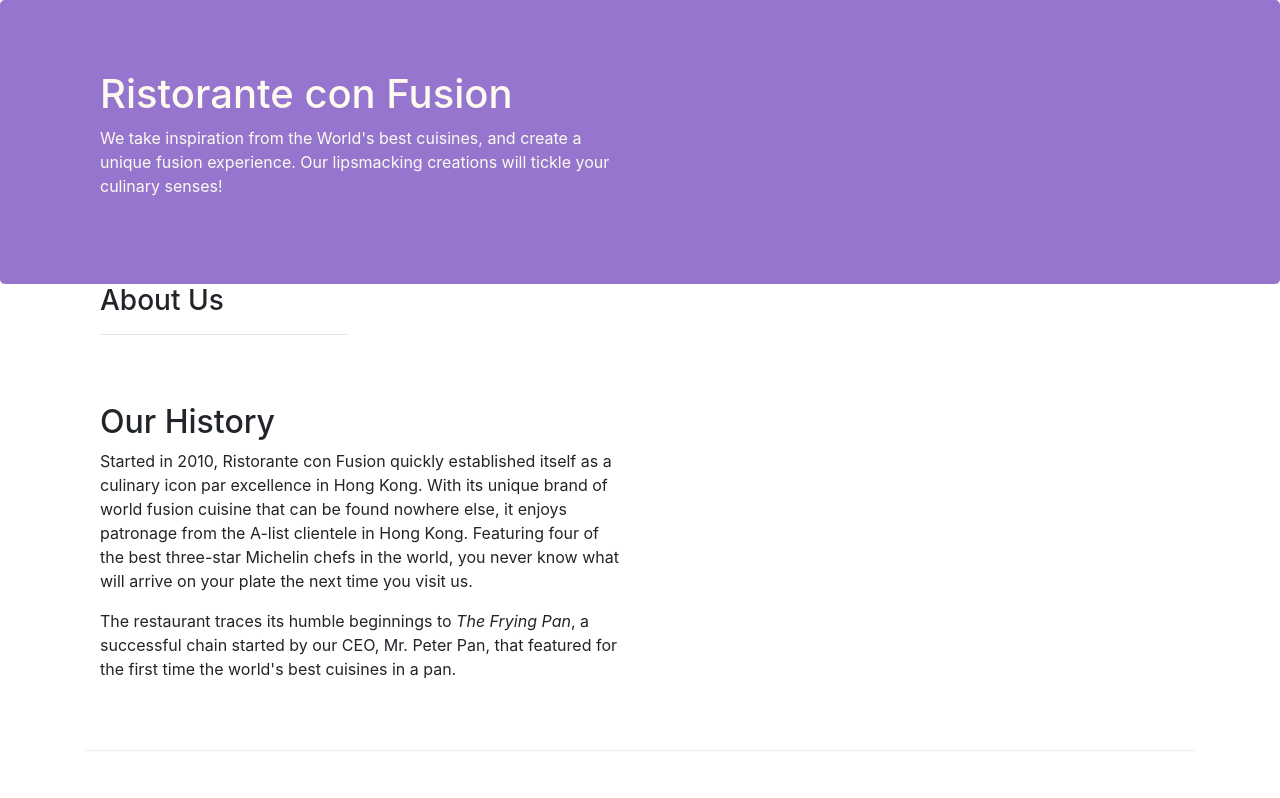
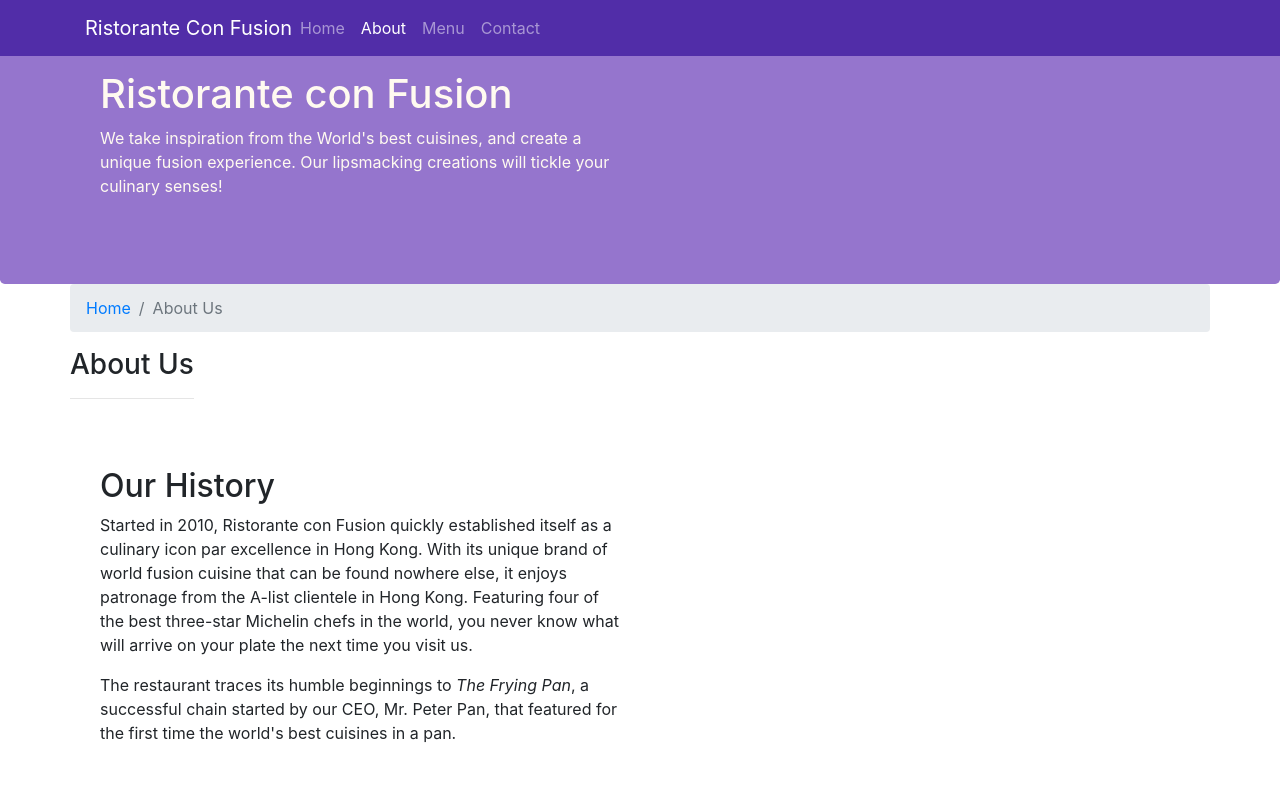
Before and after one commit to Rodvad/Bootstrap-test, a website: page aboutus.html in a window 1280 px wide. Shown: the top 798 px of the page. Drawn offline with nearby package versions, Linux system fonts and the light colour scheme.

Commit message:
Navbar and Breadcumbs

```diff
--- a/aboutus.html
+++ b/aboutus.html
@@ -14,6 +14,23 @@
 </head>
 
 <body>
+    <nav class="navbar navbar-dark navbar-expand-sm fixed-top">
+        <div class="container">
+            <button class="navbar-toggler" type="button" data-toggle="collapse" data-target="#Navbar">
+                <span class="navbar-toggler-icon"></span>
+            </button>
+            <a class="navbar-brand mr-auto" href="./index.html">Ristorante Con Fusion</a>
+            <div class="collapse navbar-collapse" id="Navbar">
+                <ul class="navbar-nav mr-auto">
+                    <li class="nav-item"><a class="nav-link" href="./index.html">Home</a></li>
+                    <li class="nav-item active"><a class="nav-link" href="#">About</a></li>
+                    <li class="nav-item"><a class="nav-link" href="#">Menu</a></li>
+                    <li class="nav-item"><a class="nav-link" href="#">Contact</a></li>
+                </ul>
+            </div>
+
+        </div>
+    </nav>
 
     <header class="jumbotron">
         <div class="container">
@@ -29,8 +46,12 @@
     </header>
 
     <div class="container">
-        <div class="col-12 col-sm-4 order-sm-last col-md-3">
-            <div>
+        <div class="row">
+            <ol class="col-12  breadcrumb">
+                <li class="breadcrumb-item"><a href="./index.html">Home</a></li>
+                <li class="breadcrumb-item active">About Us</li>
+            </ol>
+            <div clas="col-12">
                <h3>About Us</h3>
                <hr>
             </div>
@@ -69,7 +90,7 @@
                 <div class="col-4 offset-1 col-sm-2">
                     <h5>Links</h5>
                     <ul class="list-unstyled">
-                        <li><a href="#">Home</a></li>
+                        <li><a href="./index.html">Home</a></li>
                         <li><a href="#">About</a></li>
                         <li><a href="#">Menu</a></li>
                         <li><a href="#">Contact</a></li>
--- a/css/styles.css
+++ b/css/styles.css
@@ -28,3 +28,12 @@
     margin: 0px;
     color: #0f0f0f;
 }
+
+.body {
+    padding: 50px 0px 0px 0px;
+    z-index: 0;
+}
+
+.navbar-dark{
+    background-color: #512DA8;
+}
```
Also changed, not shown: index.html (+18 -1 lines).
